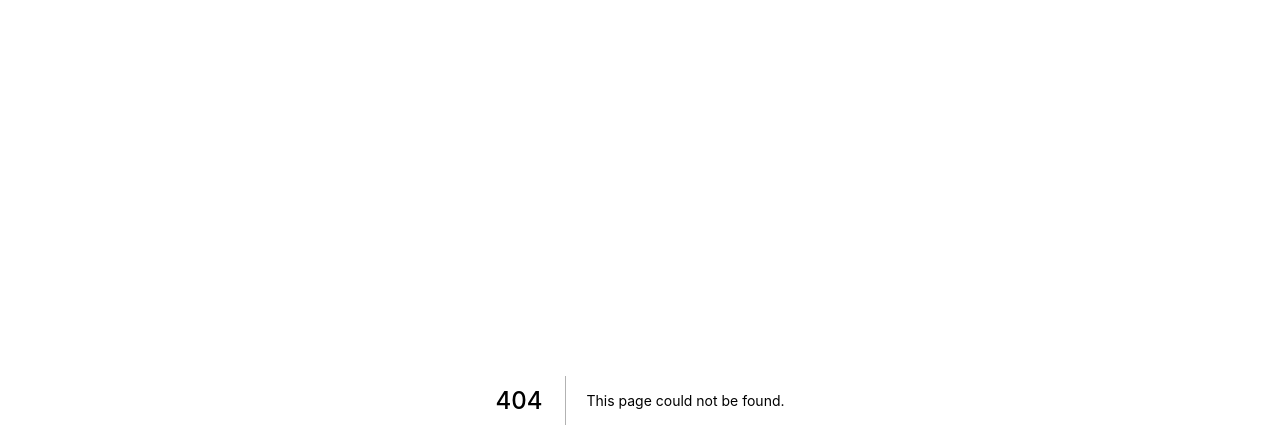
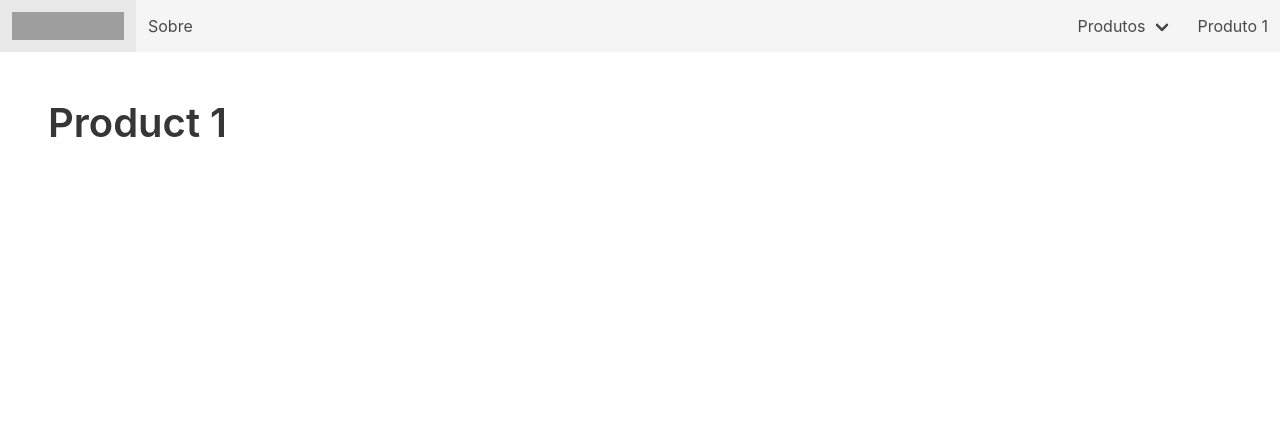
Before and after one commit to trustvox/trustvox-widgets-react, a Next.js app: page /1 in a window 1280 px wide. Before the commit this address had no page. Shown: the top 448 px of the page. Built offline with nearby package versions, Linux system fonts and the light colour scheme; grey boxes are pictures that could not be loaded.

Commit message:
Add product page

```diff
--- /dev/null
+++ b/pages/[id].jsx
@@ -0,0 +1,11 @@
+import Layout from '../components/Layout';
+
+const Home = () => (
+  <Layout>
+    <div v-if="product">
+      <h2 className="title is-2">Product 1</h2>
+    </div>
+  </Layout>
+);
+
+export default Home;
--- a/pages/index.tsx
+++ b/pages/index.tsx
@@ -18,7 +18,7 @@ const Home = () => (
             </div>
             <footer className="card-footer">
               <p className="card-footer-item">
-                <Link href="/">
+                <Link href="/1">
                   <a>Ir para Product 1</a>
                 </Link>
               </p>
```
